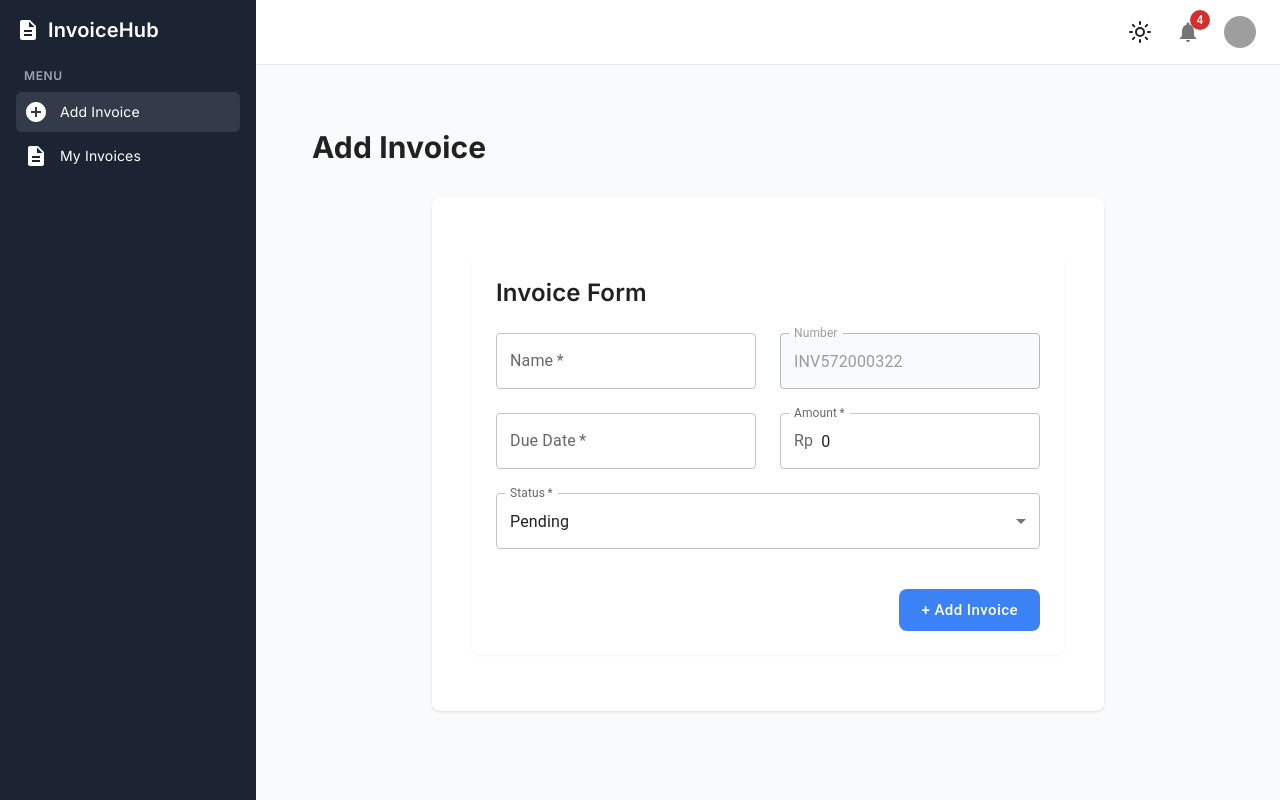
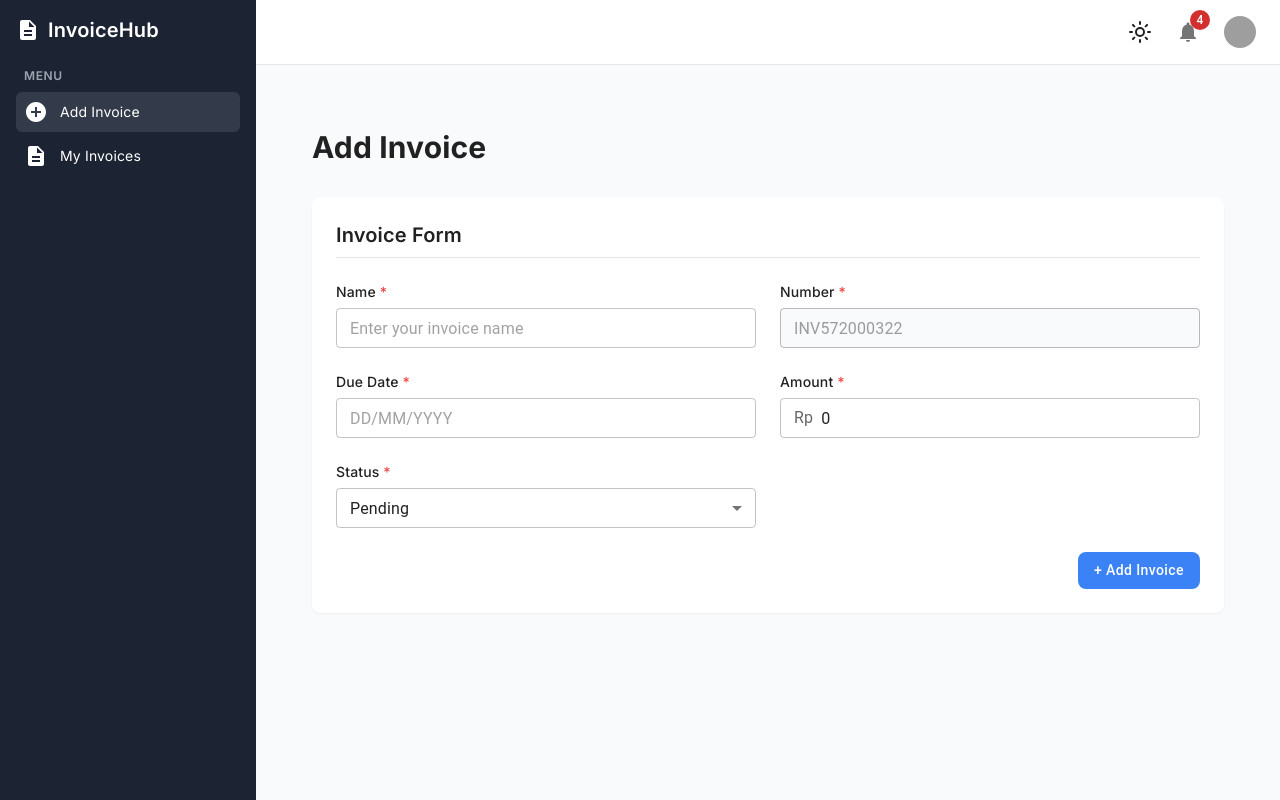
Before and after one commit to dzikrisyairozi/invoice-hub, a Next.js app: page /invoices/add in a window 1280 px wide. Built offline with nearby package versions, Linux system fonts and the light colour scheme; grey boxes are pictures that could not be loaded.

Commit message:
style: adjust add invoice page styling

```diff
--- a/src/app/invoices/add/page.tsx
+++ b/src/app/invoices/add/page.tsx
@@ -7,10 +7,8 @@ export default function AddInvoicePage() {
   return (
     <div className="container mx-auto py-10">
       <h1 className="mb-8 text-3xl font-bold">Add Invoice</h1>
-      <div className="mx-auto max-w-2xl">
-        <div className="rounded-lg bg-card p-6 shadow">
-          <InvoiceForm />
-        </div>
+      <div className="w-full">
+        <InvoiceForm />
       </div>
     </div>
   );
--- a/src/components/invoices/invoice-form.tsx
+++ b/src/components/invoices/invoice-form.tsx
@@ -2,14 +2,7 @@
 'use client';
 
 import { zodResolver } from '@hookform/resolvers/zod';
-import {
-  Alert,
-  AlertTitle,
-  Button,
-  InputAdornment,
-  MenuItem,
-  TextField,
-} from '@mui/material';
+import { Button, InputAdornment, MenuItem, TextField } from '@mui/material';
 import { DatePicker } from '@mui/x-date-pickers';
 import { useRouter } from 'next/navigation';
 import { useState } from 'react';
@@ -20,6 +13,7 @@ import { generateInvoiceNumber } from '@/lib/utils';
 import type { InvoiceFormData } from '@/types';
 
 export function InvoiceForm() {
+  // eslint-disable-next-line @typescript-eslint/no-unused-vars
   const router = useRouter();
   const [notification, setNotification] = useState<{
     show: boolean;
@@ -63,9 +57,9 @@ export function InvoiceForm() {
           "You can view and manage your invoice in the 'My Invoices' section.",
       });
 
-      setTimeout(() => {
-        router.push('/invoices/list');
-      }, 2000);
+      // setTimeout(() => {
+      //   router.push('/invoices/list');
+      // }, 2000);
       // eslint-disable-next-line @typescript-eslint/no-unused-vars
     } catch (error) {
       setNotification({
@@ -78,60 +72,69 @@ export function InvoiceForm() {
   };
 
   return (
-    <div className="mx-auto max-w-3xl px-4 py-8">
-      <div className="rounded-lg bg-white shadow-sm">
-        <div className="p-6">
-          <h2 className="mb-6 text-2xl font-semibold">Invoice Form</h2>
+    <>
+      <div className="w-full rounded-lg bg-white p-6 shadow-sm">
+        <h2 className="text-xl font-semibold">Invoice Form</h2>
+        <hr className="mb-6 mt-2" />
         <form onSubmit={handleSubmit(onSubmit)} className="space-y-6">
           <div className="grid grid-cols-1 gap-6 md:grid-cols-2">
-              <div>
+            <div className="flex flex-col gap-1.5">
+              <label className="text-sm font-medium">
+                Name <span className="text-red-500">*</span>
+              </label>
               <Controller
                 name="name"
                 control={control}
                 render={({ field }) => (
                   <TextField
                     {...field}
-                      label="Name"
+                    placeholder="Enter your invoice name"
                     fullWidth
-                      required
+                    variant="outlined"
                     error={!!errors.name}
                     helperText={errors.name?.message}
-                      placeholder="Enter your invoice name"
+                    size="small"
                     className="bg-white"
                   />
                 )}
               />
             </div>
 
-              <div>
+            <div className="flex flex-col gap-1.5">
+              <label className="text-sm font-medium">
+                Number <span className="text-red-500">*</span>
+              </label>
               <TextField
                 fullWidth
-                  label="Number"
                 value={generateInvoiceNumber()}
                 disabled
                 placeholder="Enter your invoice number"
+                size="small"
+                variant="outlined"
                 className="bg-gray-50"
               />
             </div>
 
-              <div>
+            <div className="flex flex-col gap-1.5">
+              <label className="text-sm font-medium">
+                Due Date <span className="text-red-500">*</span>
+              </label>
               <Controller
                 name="dueDate"
                 control={control}
                 render={({ field: { value, onChange, ...field } }) => (
                   <DatePicker
                     {...field}
-                      label="Due Date"
                     value={value}
                     onChange={onChange}
                     disablePast
                     slotProps={{
                       textField: {
                         fullWidth: true,
-                          required: true,
+                        size: 'small',
+                        placeholder: 'DD/MM/YYYY',
                         error: !!errors.dueDate,
                         helperText: errors.dueDate?.message,
-                          className: 'bg-white',
                       },
                     }}
                   />
@@ -139,7 +142,10 @@ export function InvoiceForm() {
               />
             </div>
 
-              <div>
+            <div className="flex flex-col gap-1.5">
+              <label className="text-sm font-medium">
+                Amount <span className="text-red-500">*</span>
+              </label>
               <Controller
                 name="amount"
                 control={control}
@@ -147,25 +153,26 @@ export function InvoiceForm() {
                   <TextField
                     {...field}
                     type="number"
-                      label="Amount"
                     fullWidth
-                      required
+                    placeholder="Enter your invoice amount"
+                    onChange={(e) => onChange(Number(e.target.value))}
                     error={!!errors.amount}
                     helperText={errors.amount?.message}
-                      placeholder="Enter your invoice amount"
-                      onChange={(e) => onChange(Number(e.target.value))}
+                    size="small"
                     InputProps={{
                       startAdornment: (
                         <InputAdornment position="start">Rp</InputAdornment>
                       ),
                     }}
-                      className="bg-white"
                   />
                 )}
               />
             </div>
 
-              <div className="md:col-span-2">
+            <div className="flex flex-col gap-1.5">
+              <label className="text-sm font-medium">
+                Status <span className="text-red-500">*</span>
+              </label>
               <Controller
                 name="status"
                 control={control}
@@ -173,12 +180,11 @@ export function InvoiceForm() {
                   <TextField
                     {...field}
                     select
-                      label="Status"
                     fullWidth
-                      required
+                    placeholder="Choose the status"
                     error={!!errors.status}
                     helperText={errors.status?.message}
-                      className="bg-white"
+                    size="small"
                   >
                     <MenuItem value="paid">Paid</MenuItem>
                     <MenuItem value="unpaid">Unpaid</MenuItem>
@@ -189,11 +195,10 @@ export function InvoiceForm() {
             </div>
           </div>
 
-            <div className="flex justify-end pt-4">
+          <div className="flex justify-end">
             <Button
               type="submit"
               variant="contained"
-                size="large"
               className="rounded-lg bg-blue-600 px-6 py-2 text-white hover:bg-blue-700"
             >
               + Add Invoice
@@ -201,21 +206,39 @@ export function InvoiceForm() {
           </div>
         </form>
       </div>
-      </div>
 
       {notification?.show && (
-        <Alert
-          severity={notification.severity}
-          className={`mt-6 ${
-            notification.severity === 'success'
-              ? 'bg-green-50 text-green-800'
-              : 'bg-red-50 text-red-800'
-          }`}
+        <div className="mt-6 flex rounded-lg bg-green-50">
+          {/* Green line on the left */}
+          <div className="w-1.5 rounded-l-lg bg-green-500"></div>
+
+          {/* Content container */}
+          <div className="flex items-start gap-3 p-4">
+            <svg
+              className="mt-0.5 h-5 w-5 flex-shrink-0 text-green-500"
+              viewBox="0 0 24 24"
+              fill="none"
+              xmlns="http://www.w3.org/2000/svg"
             >
-          <AlertTitle className="font-bold">{notification.message}</AlertTitle>
+              <path
+                d="M9 12L11 14L15 10M21 12C21 16.9706 16.9706 21 12 21C7.02944 21 3 16.9706 3 12C3 7.02944 7.02944 3 12 3C16.9706 3 21 7.02944 21 12Z"
+                stroke="currentColor"
+                strokeWidth="2"
+                strokeLinecap="round"
+                strokeLinejoin="round"
+              />
+            </svg>
+            <div>
+              <p className="font-medium text-green-800">
+                {notification.message}
+              </p>
+              <p className="text-sm text-green-700">
                 {notification.description}
-        </Alert>
+              </p>
+            </div>
+          </div>
+        </div>
       )}
-    </div>
+    </>
   );
 }
```
Lines whose indentation alone changed are shown as unchanged.
